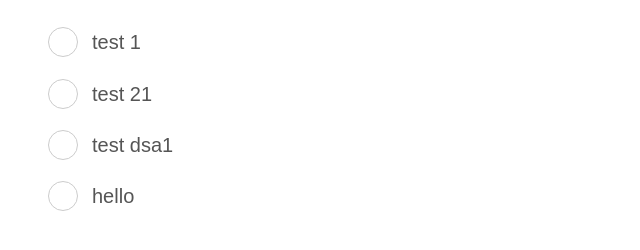
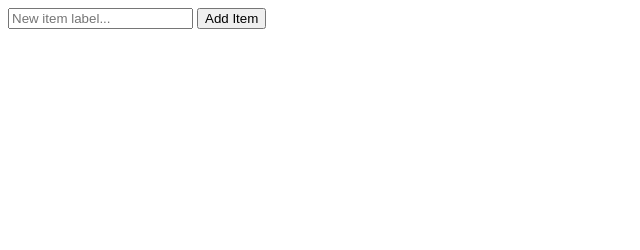
Before and after one commit to roypeled/todo-sample, a plain HTML site: page index.html in a window 1280 px wide. Shown: the whole page, without its empty margins (0-640 px from the left). Drawn offline with Linux system fonts and the light colour scheme.

Commit message:
finished project

```diff
--- a/index.html
+++ b/index.html
@@ -25,8 +25,19 @@
     <script id="todoList" type="text/x-handlebars-template">
         <div class="todo-list">
             <ul>
+            </ul>
+        </div>
+    </script>
 
-            </ul>
+    <script id="todoApp" type="text/x-handlebars-template">
+        <div class="todo-app">
+            <div class="input">
+                <input type="text" placeholder="New item label..."/>
+                <button>Add Item</button>
+            </div>
+            <div class="list">
+
+            </div>
         </div>
     </script>
 
@@ -39,18 +50,12 @@
     <script src="./src/TestSuite.js"></script>
     <script src="./src/TodoItem.js"></script>
     <script src="./src/TodoList.js"></script>
+    <script src="./src/TodoApp.js"></script>
 
     <script>
 
-        var listArray = [
-            new TodoItem("test 1"),
-            new TodoItem("test 21"),
-            new TodoItem("test dsa1"),
-            new TodoItem("hello")
-        ];
-        var list = new TodoList(listArray);
-        var view = new TodoListView(list);
-
+        var app = new TodoApp();
+        var view = new TodoAppView(app);
         document.body.appendChild(view.html);
 
     </script>
--- a/src/TodoApp.js
+++ b/src/TodoApp.js
@@ -1,3 +1,49 @@
 function TodoApp(){
 
+	this.list = new TodoList();
+	this.newItemLabel;
+
 }
+
+TodoApp.prototype.addItem = function(){
+	var newItem = new TodoItem(this.newItemLabel);
+	this.list.addItem(newItem);
+	this.newItemLabel = null;
+};
+
+
+function TodoAppView(todoApp){
+	var self = this,
+		template;
+
+	function init(){
+		var source = document.getElementById("todoApp").innerHTML;
+		template = Handlebars.compile(source);
+		self.html = document.createElement("div");
+	}
+
+	function render(){
+		self.html.innerHTML = template(todoApp);
+		var list = self.html.querySelector(".list");
+		var todoListView = new TodoListView(todoApp.list);
+		list.appendChild(todoListView.html);
+
+		var input = self.html.querySelector("input");
+		input.addEventListener("change", onInputChanged);
+
+		var addButton = self.html.querySelector('button');
+		addButton.addEventListener("click", onAddClick);
+	}
+
+	function onInputChanged(){
+		todoApp.newItemLabel = this.value;
+	}
+
+	function onAddClick(){
+		todoApp.addItem();
+		render();
+	}
+
+	init();
+	render();
+}
--- a/src/TodoItem.js
+++ b/src/TodoItem.js
@@ -8,12 +8,13 @@ TodoItem.prototype.setCompleted = function(isCompleted){
 
 function TodoItemView(todoItem){
 	var template,
-		self = this;
+		self = this,
+		onRemoveHandler;
 
 	function init(){
 		var source = document.getElementById("todoItem").innerHTML;
 		template = Handlebars.compile(source);
-		self.html = document.createElement("div");
+		self.html = document.createElement("li");
 	}
 
 	function render(){
@@ -21,6 +22,9 @@ function TodoItemView(todoItem){
 
 		self.html.querySelector(".toggle-completed")
 			.addEventListener("click", onSetCompletedClick);
+
+		self.html.querySelector(".remove")
+			.addEventListener("click", onRemoveClick);
 	}
 
 	function onSetCompletedClick(){
@@ -28,9 +32,13 @@ function TodoItemView(todoItem){
 		render();
 	}
 
+	function onRemoveClick(){
+		if(onRemoveHandler)
+			onRemoveHandler();
+	}
+
 	function onRemove(handler){
-		self.html.querySelector(".remove")
-			.addEventListener("click", handler);
+		onRemoveHandler = handler
 	}
 
 	this.onRemove = onRemove;
--- a/src/TodoList.js
+++ b/src/TodoList.js
@@ -64,17 +64,17 @@ function TodoListView(todoList){
 	}
 
 	function registerRemove(item, itemView){
-		itemView.onRemove(function(){
+		var removeItem = function(){
 			todoList.removeItem(item);
 			render();
-		});
+		};
+
+		itemView.onRemove(removeItem);
 	}
 
 	init();
 	render();
 }
-
-
 
 
 
--- a/style/todo-item.css
+++ b/style/todo-item.css
@@ -50,3 +50,7 @@
 .todo-item:hover .remove {
     display: block;
 }
+
+.todo-list ul {
+    list-style: none;
+}
```
